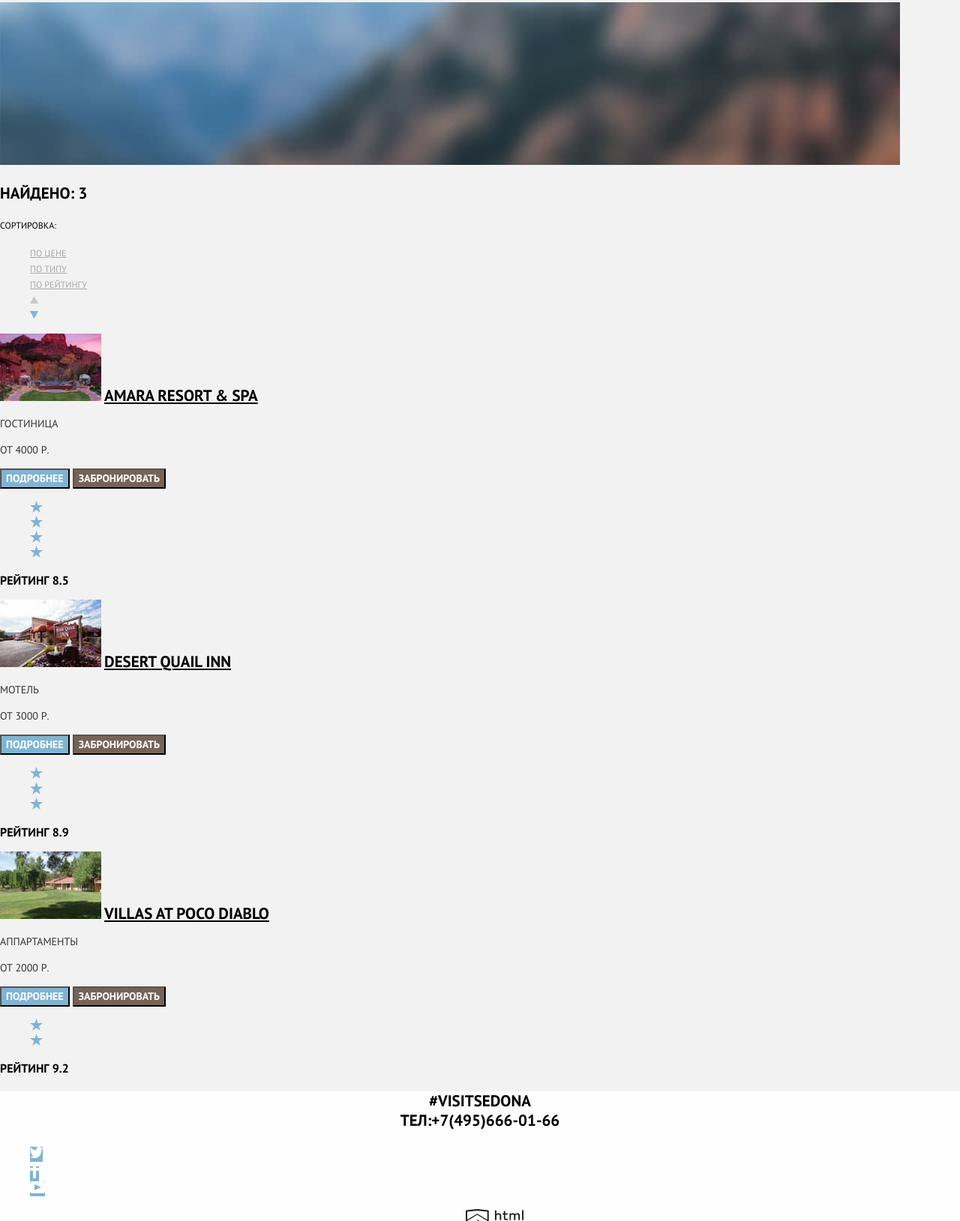
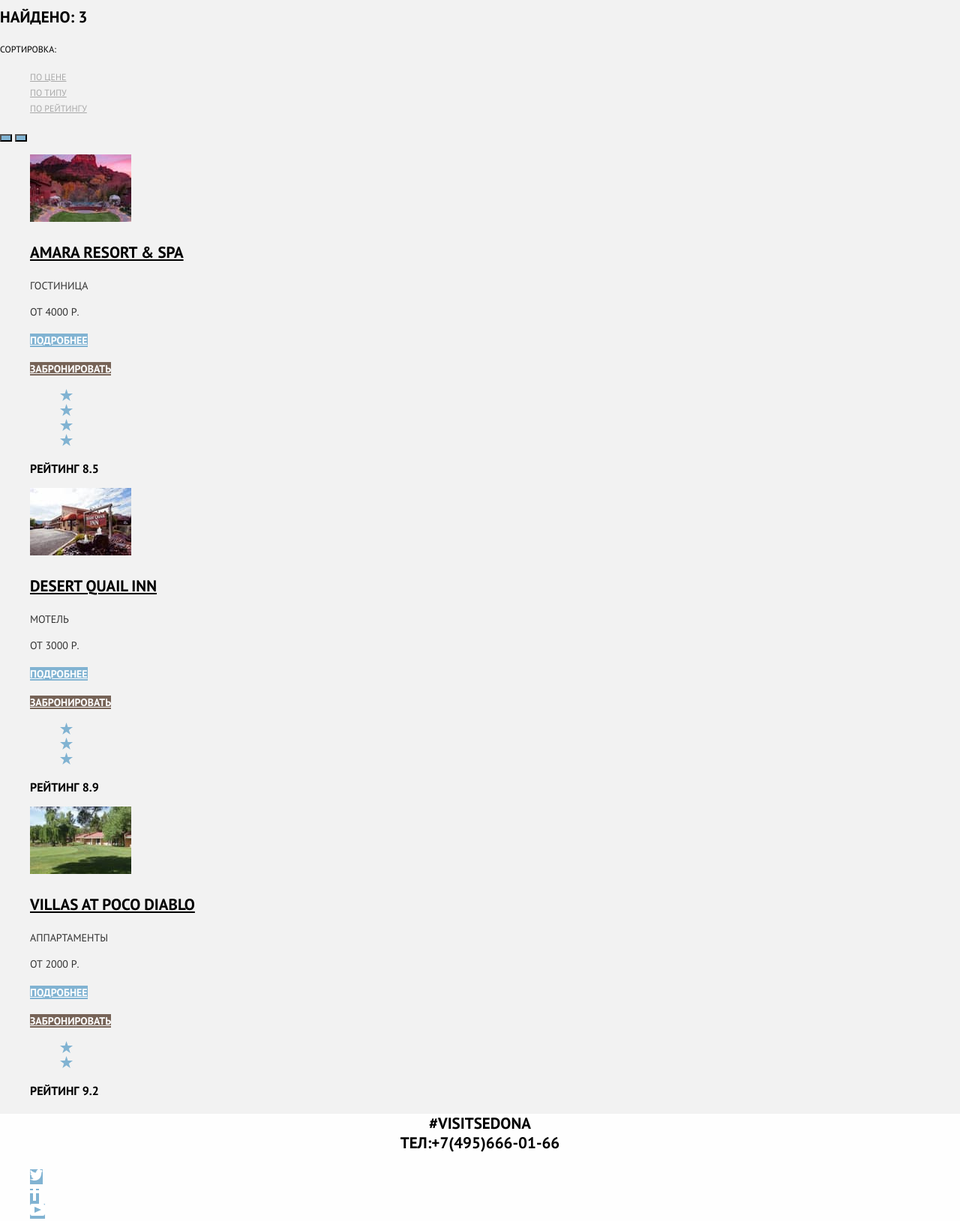
Before and after one commit to yurylook/1502389-sedona-29, a plain HTML site: page hotels.html in a window 1280 px wide. Shown: the part 207-1836 px from the top of the page at 75% size. Drawn offline with Linux system fonts and the light colour scheme.

Commit message:
two-page graphics

```diff
--- a/css/style.css
+++ b/css/style.css
@@ -272,3 +272,19 @@
 .stars-list {
   list-style: none;
 }
+
+.hotels-list {
+  list-style: none;
+}
+
+.up-dir {
+ width: 11px;
+ height: 10px;
+ background-color:var(--light-blue);
+}
+
+.up-down {
+  width: 11px;
+  height: 10px;
+  background-color:var(--light-blue);
+ }
--- a/hotels.html
+++ b/hotels.html
@@ -24,36 +24,27 @@
 
     <main class="container">
 
-      <img class="photo-catalog" src="img/background-cat.jpg" width="1200" height="217" alt=" фото каньона ">
-
-
-      <section class="sort">
+      <div class="sort">
         <p class="hotels-number">НАЙДЕНО: 3</p>
         <p class="hotels-sort">СОРТИРОВКА:</p>
         <ul class= "sort-elements">
           <li><a class="search  by-price" href="#">ПО ЦЕНЕ</a></li>
           <li><a class="search  by-type" href="#">ПО ТИПУ</a></li>
-            <li><a class="search  by-rating"href="#">ПО РЕЙТИНГУ</a></li>
+          <li><a class="search  by-rating" href="#">ПО РЕЙТИНГУ</a></li>
+        </ul>
+        <button class="up-dir"></button>
+        <button class="up-down"></button>
+      </div>
+
+      <ul class="hotels-list">
         <li>
-              <a class="up-dir"href="#">
-                <img src="img/icon-up.svg" width="11" height="10" alt="кнопка вверх">
-              </a>
-            </li>
-            <li>
-              <a class="up-dir"href="#">
-                <img src="img/icon-down.svg" width="11" height="10" alt="кнопка вниз">
-              </a>
-            </li>
-          </ul>
-      </section>
-
           <section class="amara">
             <img src="img/amara.jpg" width="135" height="90" alt="фото отеля Амара">
-        <a class="hotel-name" href="#">AMARA RESORT & SPA</a>
+            <h2><a class="hotel-name" href="#">AMARA RESORT & SPA</a></h2>
             <p class="hotel-type">ГОСТИНИЦА</p>
             <p class="hotel-price">ОТ 4000 Р.</p>
-        <button class="detail" type="button">ПОДРОБНЕЕ</button>
-        <button class="book" type="button">ЗАБРОНИРОВАТЬ</button>
+            <p><a class="detail" href="#">ПОДРОБНЕЕ</a></p>
+            <p><a class="book" href="#">ЗАБРОНИРОВАТЬ</a></p>
             <ul class="stars-list">
               <li>
                 <img src="img/star.svg" width="18" height="17" alt="звезда класса отеля">
@@ -69,16 +60,17 @@
              </li>
             </ul>
             <p class="hotel-rating">РЕЙТИНГ 8.5</p>
+          </section>
+        </li>
 
-      </section>
-
+        <li>
           <section class="desert">
             <img src="img/desert.jpg" width="135" height="90" alt="фото мотеля Десерт Куайл">
-        <a class="hotel-name" href="#">DESERT QUAIL INN</a>
+            <h2><a class="hotel-name" href="#">DESERT QUAIL INN</a></h2>
             <p class="hotel-type">МОТЕЛЬ</p>
             <p class="hotel-price">ОТ 3000 Р.</p>
-        <button class="detail" type="button">ПОДРОБНЕЕ</button>
-        <button class="book" type="button">ЗАБРОНИРОВАТЬ</button>
+            <p><a class="detail" href="#">ПОДРОБНЕЕ</a></p>
+            <p><a class="book" href="#">ЗАБРОНИРОВАТЬ</a></p>
             <ul class="stars-list">
               <li>
                 <img src="img/star.svg" width="18" height="17" alt="звезда класса отеля">
@@ -92,14 +84,16 @@
             </ul>
             <p class="hotel-rating">РЕЙТИНГ 8.9</p>
           </section>
+        </li>
 
+        <li>
           <section class="villas">
             <img src="img/villas.jpg" width="135" height="90" alt="фото отеля Виллас ">
-        <a class="hotel-name" href="#">VILLAS AT POCO DIABLO</a>
+            <h2><a class="hotel-name" href="#">VILLAS AT POCO DIABLO</a></h2>
             <p class="hotel-type">АППАРТАМЕНТЫ</p>
             <p class="hotel-price">ОТ 2000 Р.</p>
-        <button class="detail" type="button">ПОДРОБНЕЕ</button>
-        <button class="book" type="button">ЗАБРОНИРОВАТЬ</button>
+            <p><a class="detail" href="#">ПОДРОБНЕЕ</a></p>
+            <p><a class="book" href="#">ЗАБРОНИРОВАТЬ</a></p>
             <ul class='stars-list'>
               <li>
                 <img src="img/star.svg" width="18" height="17" alt="звезда класса отеля">
@@ -110,6 +104,8 @@
             </ul>
             <p class="hotel-rating">РЕЙТИНГ 9.2</p>
           </section>
+        </li>
+      </ul>
 
     </main>
 
@@ -117,7 +113,7 @@
       <p class="footer-contact">
         #VISITSEDONA<br>ТЕЛ:+7(495)666-01-66
       </p>
-      <section class="footer-social">
+      <div class="footer-social">
         <ul class="social-links">
           <li>
             <a class="social-button" href="#">
@@ -135,7 +131,7 @@
             </a>
           </li>
         </ul>
-      </section>
+      </div>
       <p class="footer-copyright">
         WEBSITE BY
         <a href="https://htmlacademy.ru">
```
Also changed, not shown: index.html (+2 -2 lines). Lines whose indentation alone changed are shown as unchanged.
